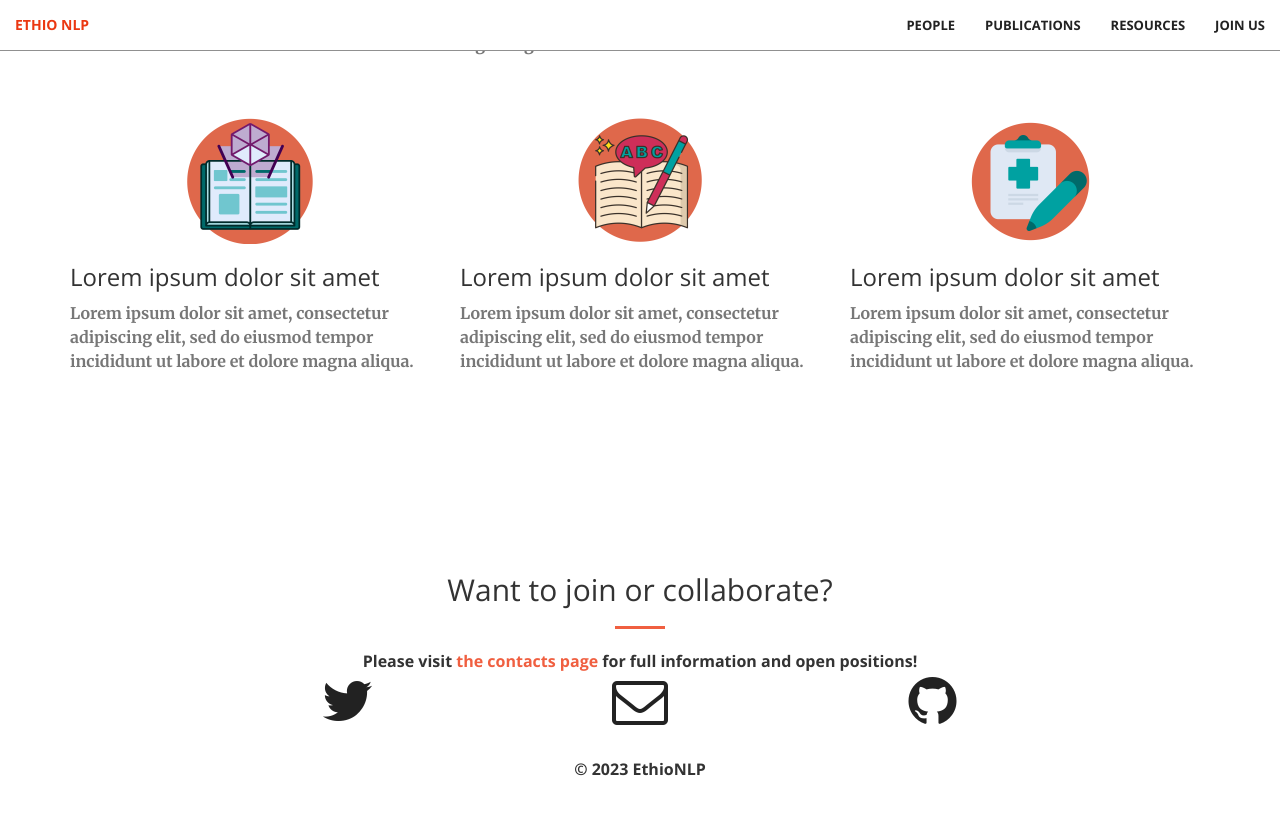
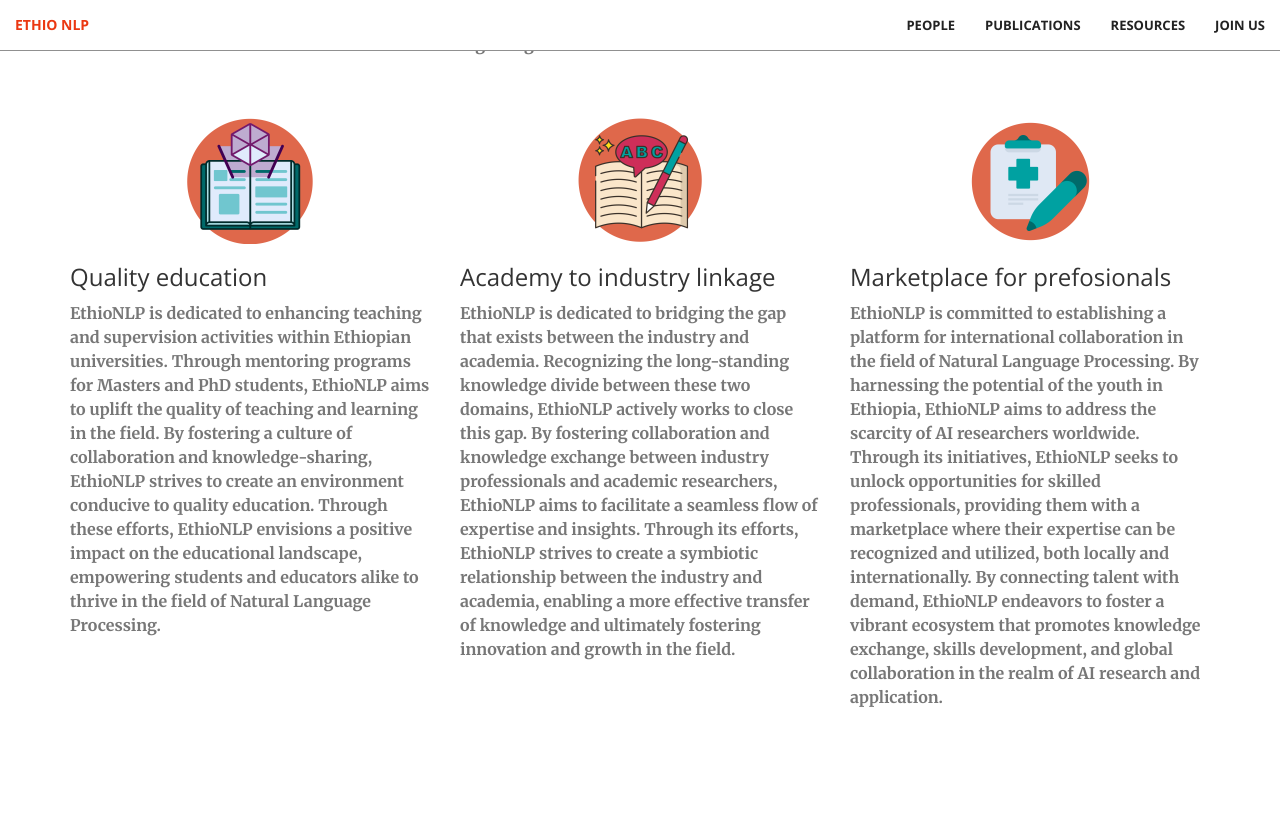
Before and after one commit to EthioNLP/ethionlp.github.io, a Jekyll site: the page built from index.html, in a window 1280 px wide and 900 px high, scrolled down 1696 px. Shown: the top 815 px of the window. Built offline with Jekyll 4.4.1, drawn with Linux system fonts in a browser that asks for light colours.

Commit message:
Research interest elaborated

```diff
--- a/_includes/research-interests.html
+++ b/_includes/research-interests.html
@@ -36,22 +36,22 @@
             <div class="col-lg-4 col-md-6 text-center">
                 <div class="service-box">
                     <img src="resources/img/research_interests/narrative.png" class="wow bounceIn text-primary" data-wow-delay=".1s">
-                    <h3>Lorem ipsum dolor sit amet</h3>
-                    <p class="text-muted">Lorem ipsum dolor sit amet, consectetur adipiscing elit, sed do eiusmod tempor incididunt ut labore et dolore magna aliqua.</p>
+                    <h3>Quality education</h3>
+                    <p class="text-muted">EthioNLP is dedicated to enhancing teaching and supervision activities within Ethiopian universities. Through mentoring programs for Masters and PhD students, EthioNLP aims to uplift the quality of teaching and learning in the field. By fostering a culture of collaboration and knowledge-sharing, EthioNLP strives to create an environment conducive to quality education. Through these efforts, EthioNLP envisions a positive impact on the educational landscape, empowering students and educators alike to thrive in the field of Natural Language Processing.</p>
                 </div>
             </div>
             <div class="col-lg-4 col-md-6 text-center">
                 <div class="service-box">
                     <img src="resources/img/research_interests/generation.png" class="wow bounceIn text-primary" data-wow-delay=".1s">
-                    <h3>Lorem ipsum dolor sit amet</h3>
-                    <p class="text-muted">Lorem ipsum dolor sit amet, consectetur adipiscing elit, sed do eiusmod tempor incididunt ut labore et dolore magna aliqua.</p>
+                    <h3>Academy to industry linkage</h3>
+                    <p class="text-muted">EthioNLP is dedicated to bridging the gap that exists between the industry and academia. Recognizing the long-standing knowledge divide between these two domains, EthioNLP actively works to close this gap. By fostering collaboration and knowledge exchange between industry professionals and academic researchers, EthioNLP aims to facilitate a seamless flow of expertise and insights. Through its efforts, EthioNLP strives to create a symbiotic relationship between the industry and academia, enabling a more effective transfer of knowledge and ultimately fostering innovation and growth in the field.</p>
                 </div>
             </div>
             <div class="col-lg-4 col-md-6 text-center">
                 <div class="service-box">
                     <img src="resources/img/research_interests/biomedical.png" class="wow bounceIn text-primary" data-wow-delay=".1s">
-                    <h3>Lorem ipsum dolor sit amet</h3>
-                    <p class="text-muted">Lorem ipsum dolor sit amet, consectetur adipiscing elit, sed do eiusmod tempor incididunt ut labore et dolore magna aliqua.</p>
+                    <h3>Marketplace for prefosionals</h3>
+                    <p class="text-muted">EthioNLP is committed to establishing a platform for international collaboration in the field of Natural Language Processing. By harnessing the potential of the youth in Ethiopia, EthioNLP aims to address the scarcity of AI researchers worldwide. Through its initiatives, EthioNLP seeks to unlock opportunities for skilled professionals, providing them with a marketplace where their expertise can be recognized and utilized, both locally and internationally. By connecting talent with demand, EthioNLP endeavors to foster a vibrant ecosystem that promotes knowledge exchange, skills development, and global collaboration in the realm of AI research and application.</p>
                 </div>
             </div>
         </div>
```
